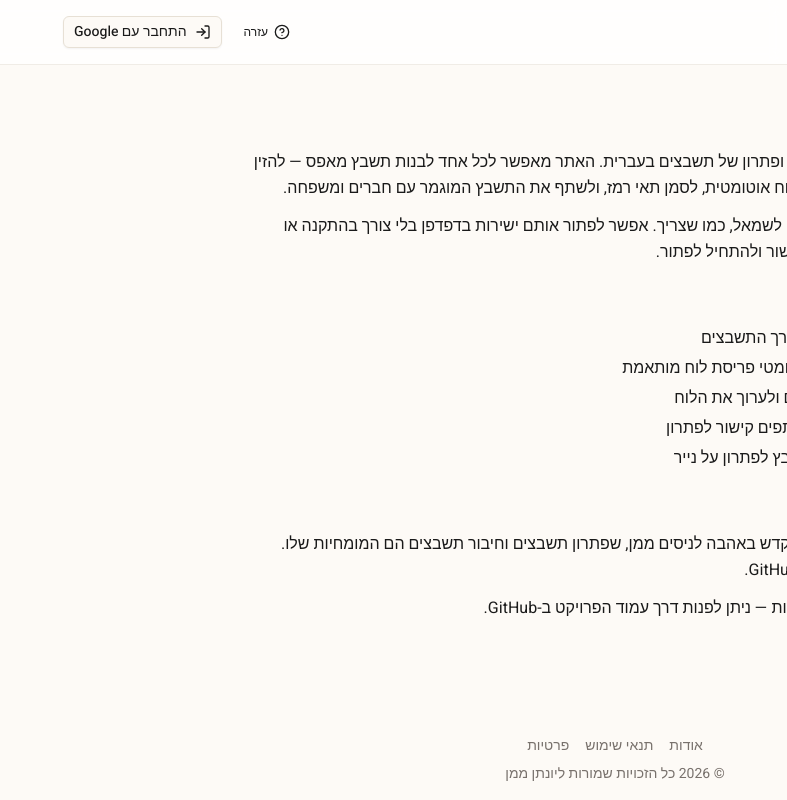
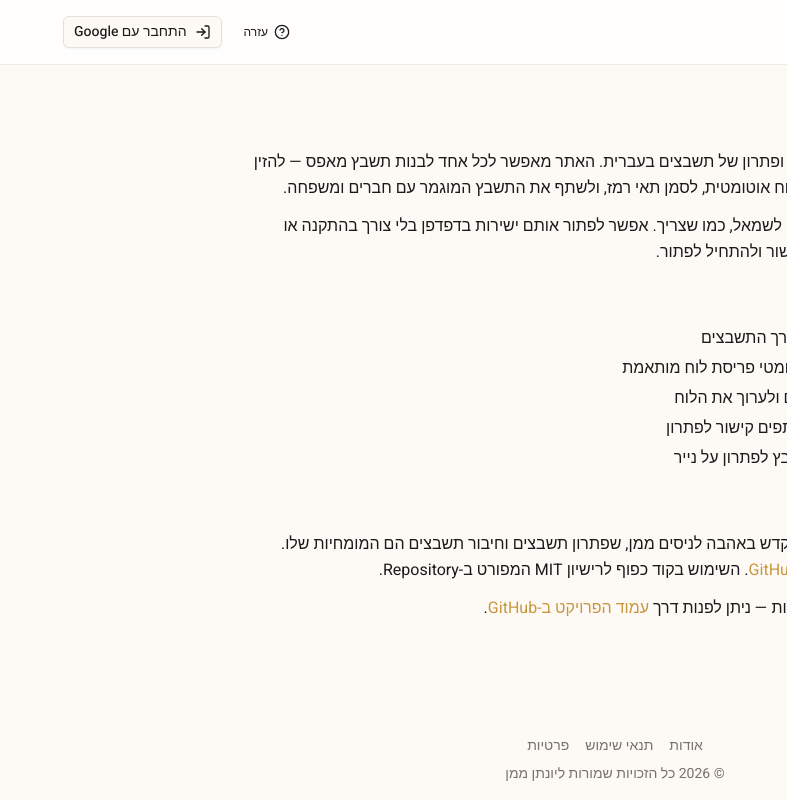
Before and after one commit to yonatanm/doublecross, a React (Vite) app: page /doublecross/about in a window 1280 px wide. Shown: the whole page, without its empty margins (493-1280 px from the left). Built offline with nearby package versions, Linux system fonts and the light colour scheme; no server answers; a web font is replaced by a local one.

Commit message:
Add GitHub repo links and MIT license reference to About and Terms pages
Co-Authored-By: Claude Opus 4.6 <noreply@anthropic.com>

```diff
--- a/src/pages/AboutPage.tsx
+++ b/src/pages/AboutPage.tsx
@@ -33,11 +33,13 @@ export default function AboutPage() {
         </h2>
         <p>
           האתר פותח על ידי יונתן ממן ומוקדש באהבה לניסים ממן, שפתרון תשבצים וחיבור תשבצים הם המומחיות שלו.
-          הפרויקט הוא קוד פתוח וזמין ב-GitHub.
+          הפרויקט הוא קוד פתוח וזמין ב-<a href="https://github.com/yonatanm/doublecross" target="_blank" rel="noopener noreferrer" className="text-[#C8963E] hover:underline">GitHub</a>.
+          השימוש בקוד כפוף לרישיון MIT המפורט ב-Repository.
         </p>
 
         <p>
-          לשאלות, הצעות או דיווח על תקלות — ניתן לפנות דרך עמוד הפרויקט ב-GitHub.
+          לשאלות, הצעות או דיווח על תקלות — ניתן לפנות דרך{" "}
+          <a href="https://github.com/yonatanm/doublecross/issues" target="_blank" rel="noopener noreferrer" className="text-[#C8963E] hover:underline">עמוד הפרויקט ב-GitHub</a>.
         </p>
       </section>
     </div>
--- a/src/pages/TermsPage.tsx
+++ b/src/pages/TermsPage.tsx
@@ -49,6 +49,8 @@ export default function TermsPage() {
           <p>
             כל הזכויות באתר, לרבות עיצוב, קוד, וסימני מסחר, שמורות ליונתן ממן.
             התוכן שנוצר על ידי המשתמשים (תשבצים, הגדרות, תשובות) נשאר בבעלות יוצריו.
+            קוד המקור של הפרויקט זמין ב-<a href="https://github.com/yonatanm/doublecross" target="_blank" rel="noopener noreferrer" className="text-[#C8963E] hover:underline">GitHub</a>{" "}
+            והשימוש בו כפוף לתנאי רישיון MIT המפורטים שם.
           </p>
         </div>
 
```
